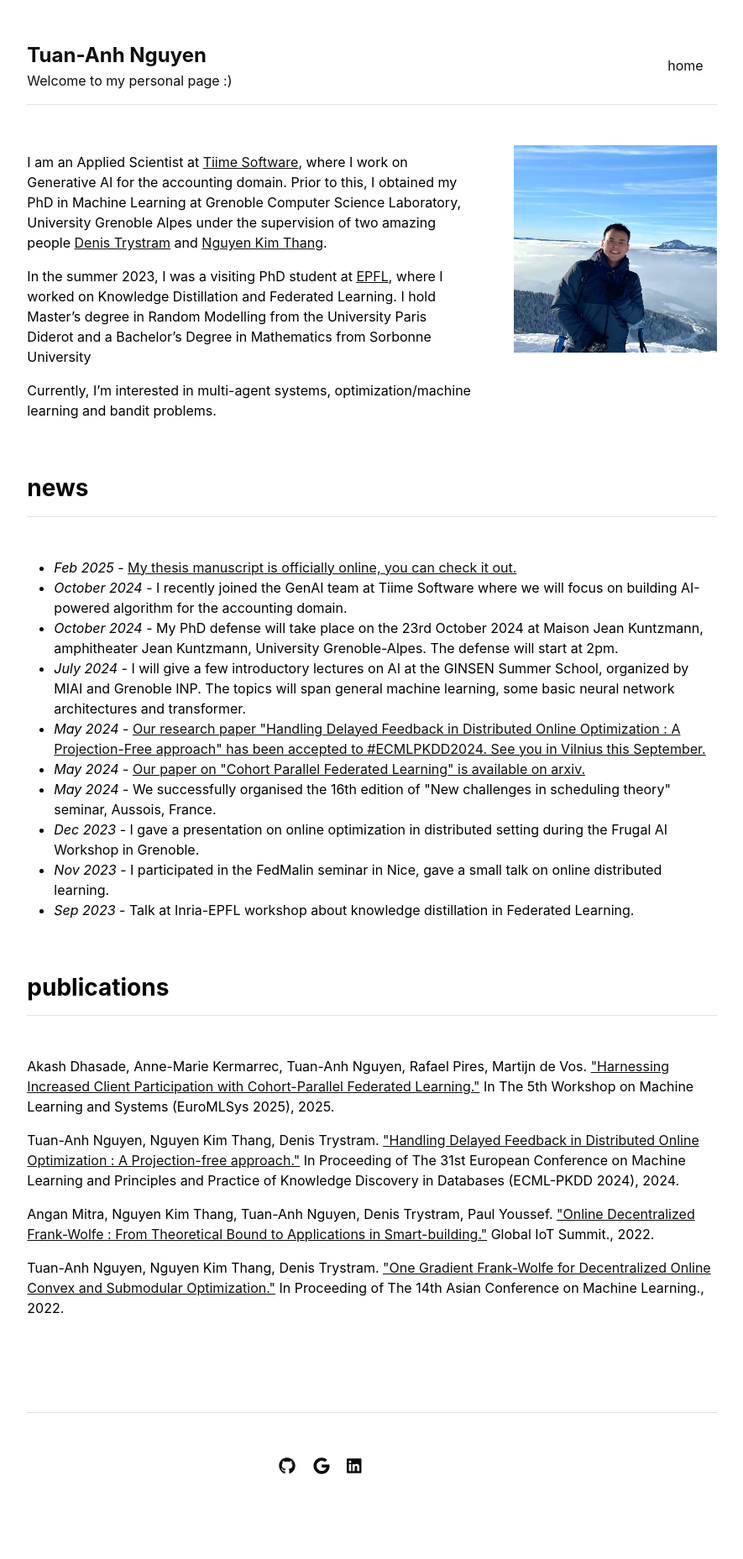
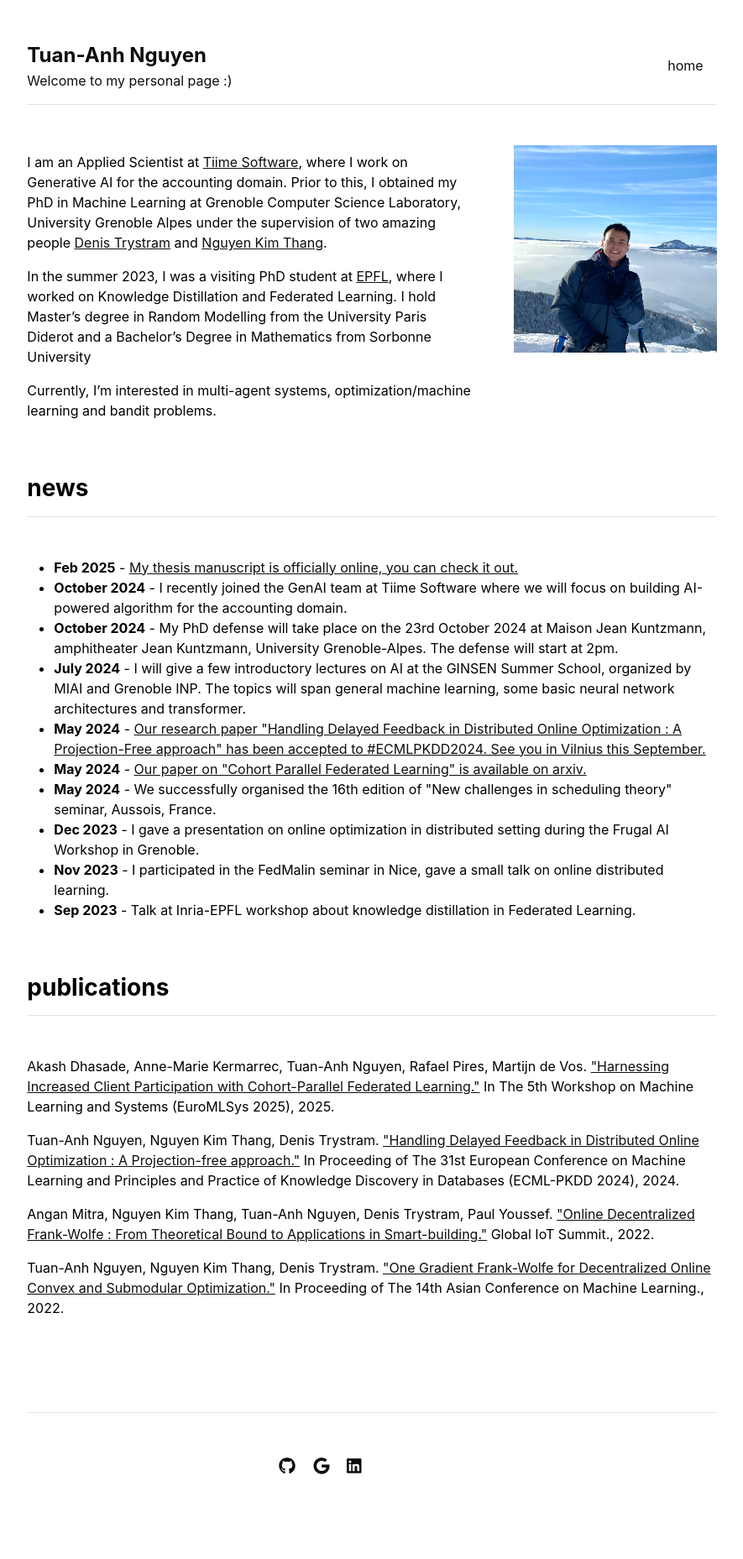
Before and after one commit to tuananhngh/tuananhngh.github.io, a Jekyll site: the page built from index.md, in a window 1280 px wide. Shown: the whole page at 84% size, without its empty margins (197-1082 px from the left). Built offline with Jekyll 4.4.1, drawn with Linux system fonts in a browser that asks for light colours.

Commit message:
Update home.html

```diff
--- a/_layouts/home.html
+++ b/_layouts/home.html
@@ -36,7 +36,7 @@ layout: default
     <ul>
     {% for item in site.data.news %}
       <li>
-        <i>{{ item.date }}</i> -
+        <b>{{ item.date }}</b> -
         {% if item.url %}
           <a href="{{ item.url }}">{{ item.text }}</a>
         {% else %}
```
